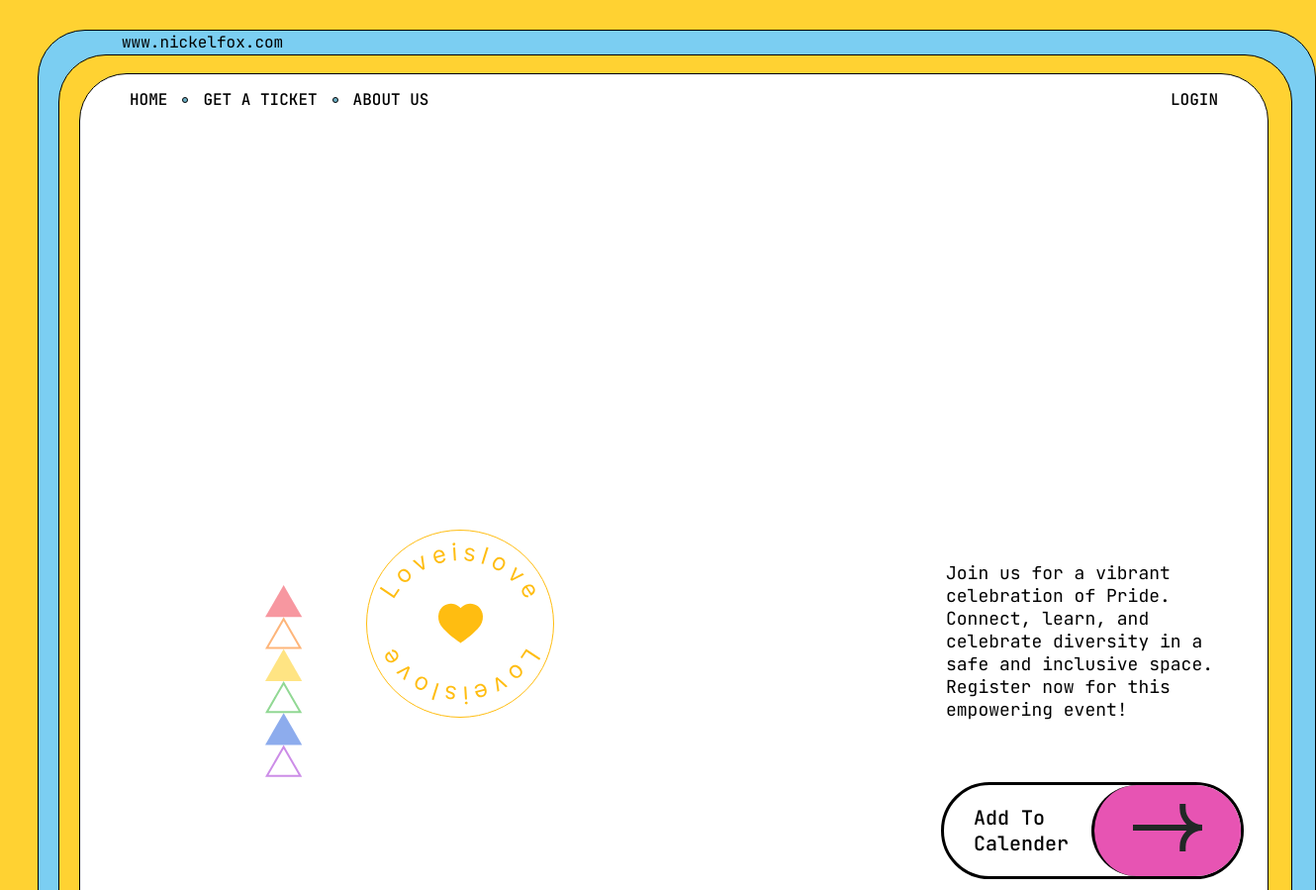
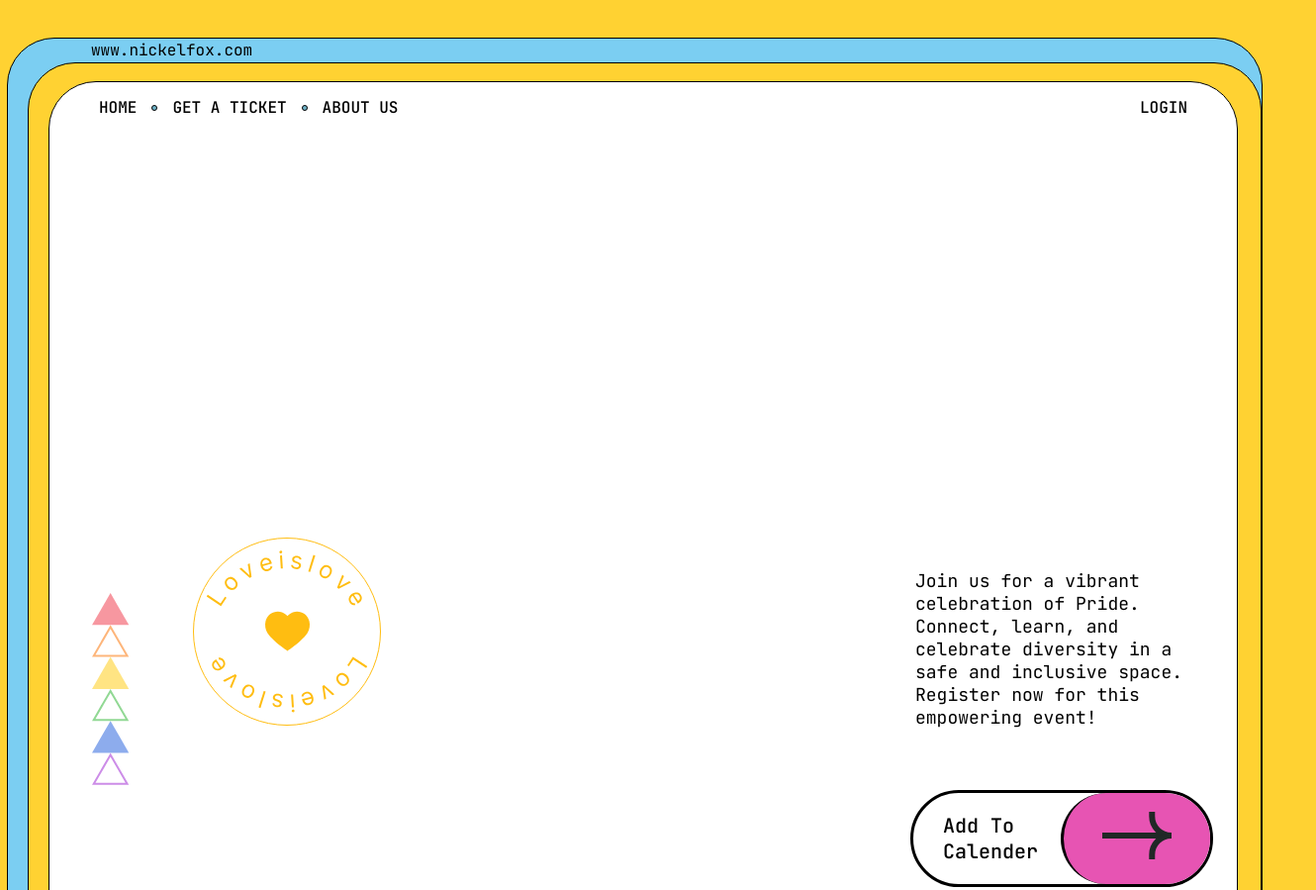
Before and after one commit to akifsial/lgbtq-pride-event-web, a plain HTML site: page index.html in a window 1280 px wide. Shown: the top 899 px of the page at 99% size, 1330 px wide, since content can reach past the window. Drawn offline with Linux system fonts and the light colour scheme.

```diff
--- a/css/style.scss
+++ b/css/style.scss
@@ -30,6 +30,9 @@
 
 body {
     background-color: #FFD232;
+    display: flex;
+    justify-content: center;
+    align-items: center;
 }
 
 .box-one {
@@ -126,12 +129,12 @@
 .triangle {
     position: relative;
     top: 40%;
-    left: -60%;
+    left: -72%;
 }
 .loveicon {
     position: relative;
     top: 35%;
-    left: -55%;
+    left: -67%;
 }
 .hearticon {
     position: relative;
```
Also changed, not shown: css/style.css, 1 other file.
